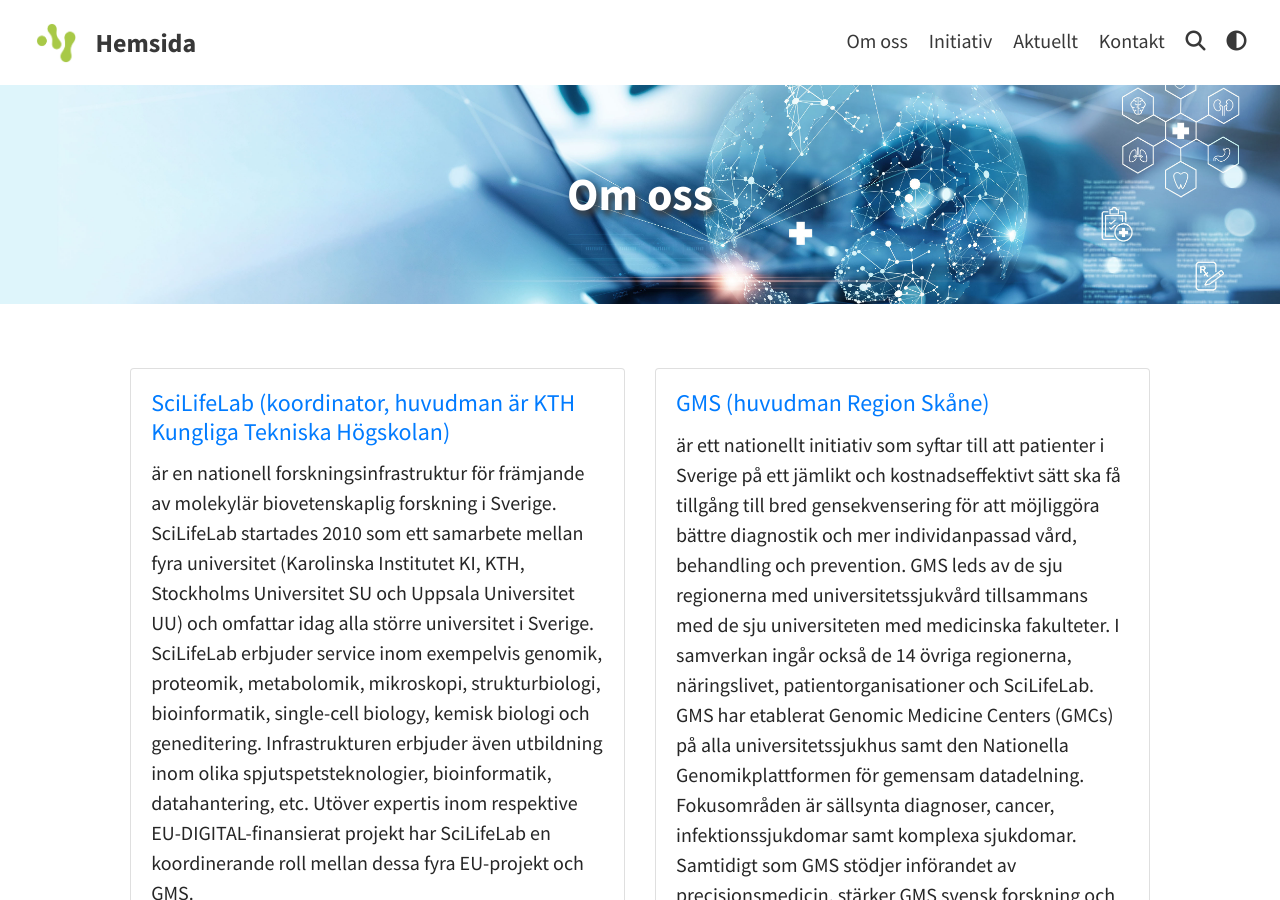
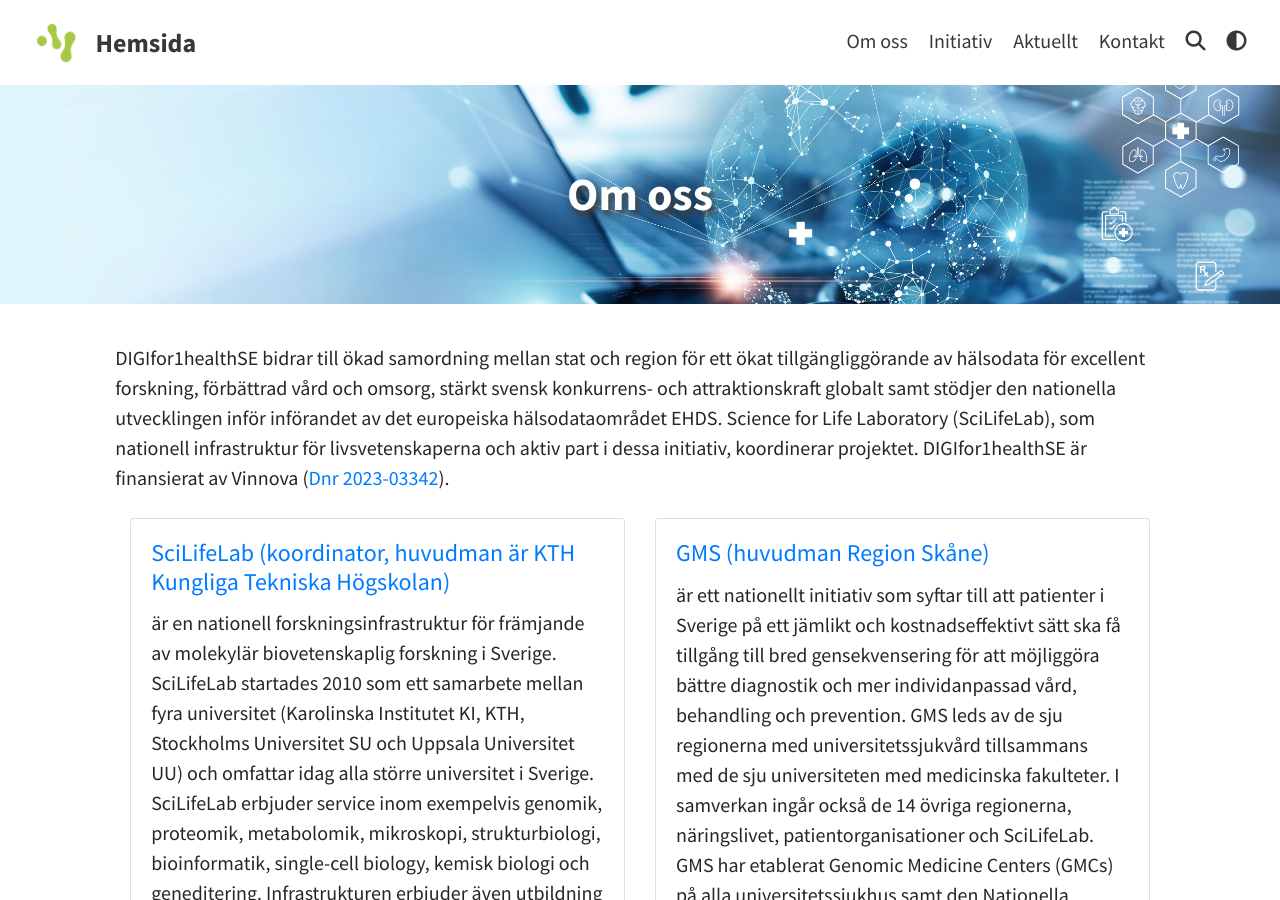
Before and after one commit to ScilifelabDataCentre/DIGIfor1Health_web, a Jekyll site: the page built from pages/about.md, in a window 1280 px wide and 900 px high. Built offline with Jekyll 4.4.1, drawn with Linux system fonts in a browser that asks for light colours; a script that is not in the unit is left out.

Commit message:
Update about.md

```diff
--- a/pages/about.md
+++ b/pages/about.md
@@ -5,6 +5,7 @@ permalink: /about/
 feature-img: "assets/img/pexels/globe_R.jpeg"
 bootstrap: true
 ---
+DIGIfor1healthSE bidrar till ökad samordning mellan stat och region för ett ökat tillgängliggörande av hälsodata för excellent forskning, förbättrad vård och omsorg, stärkt svensk konkurrens- och attraktionskraft globalt samt stödjer den nationella utvecklingen inför införandet av det europeiska hälsodataområdet EHDS. Science for Life Laboratory (SciLifeLab), som nationell infrastruktur för livsvetenskaperna och aktiv part i dessa initiativ, koordinerar projektet. DIGIfor1healthSE är finansierat av Vinnova (<a href="https://www.vinnova.se/p/for-effektivt-och-hallbart-nyttjande-av-halsodata-genom-integrering-av-digital-projekten-och-gms-i-sverige/?_t_id=bg624RHslRuoHiqzodAX4w%3d%3d&_t_uuid=me0KwTSHQ5KfGmS1gVIGjg&_t_q=h%c3%a4lsodata&_t_tags=language%3asv%2csiteid%3a6a0eda26-a5be-4f47-a778-b9393a63f812%2candquerymatch&_t_hit.id=Vinnova_Models_Pages_ProjectPage/_7faa63d5-f0dd-40bc-8f2e-4d96ff23c1c0_sv&_t_hit.pos=2">Dnr 2023-03342</a>).
 
    <!-- Page Content -->
 <div class="container-fluid">
```
